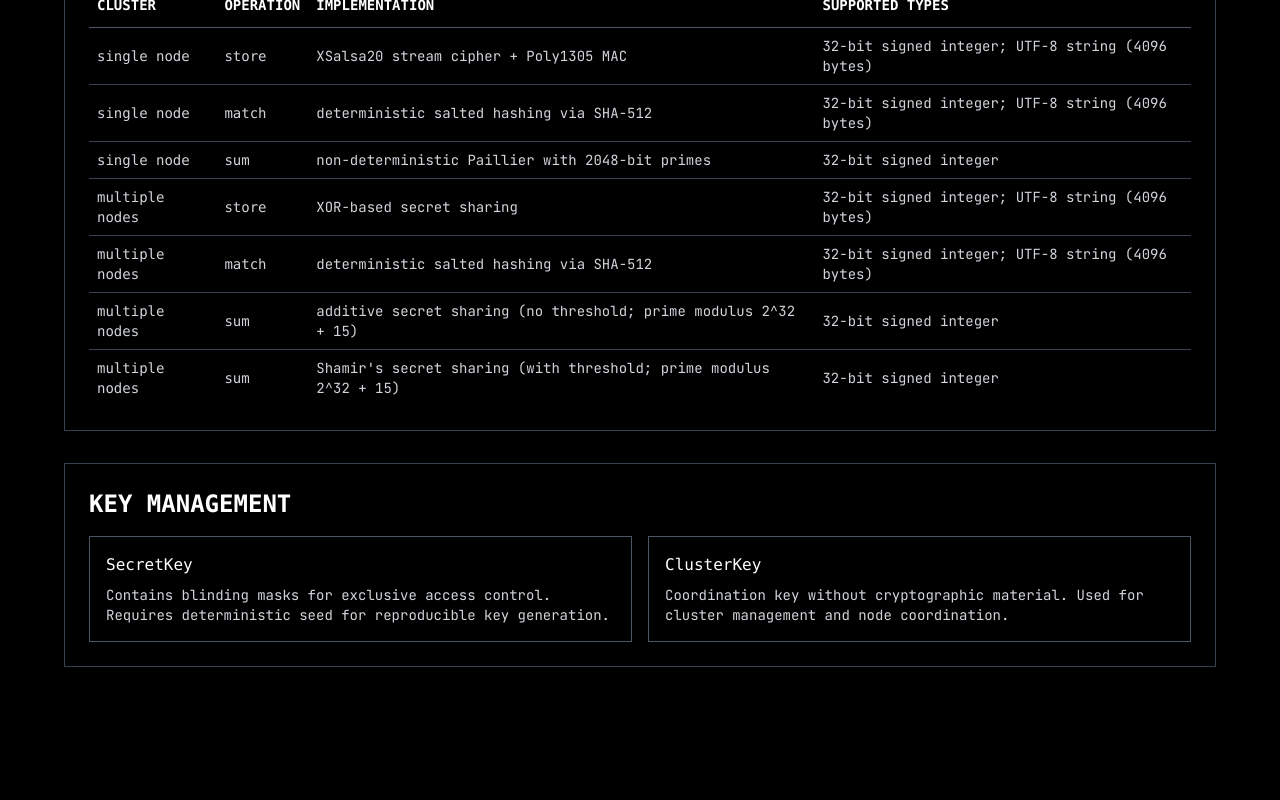
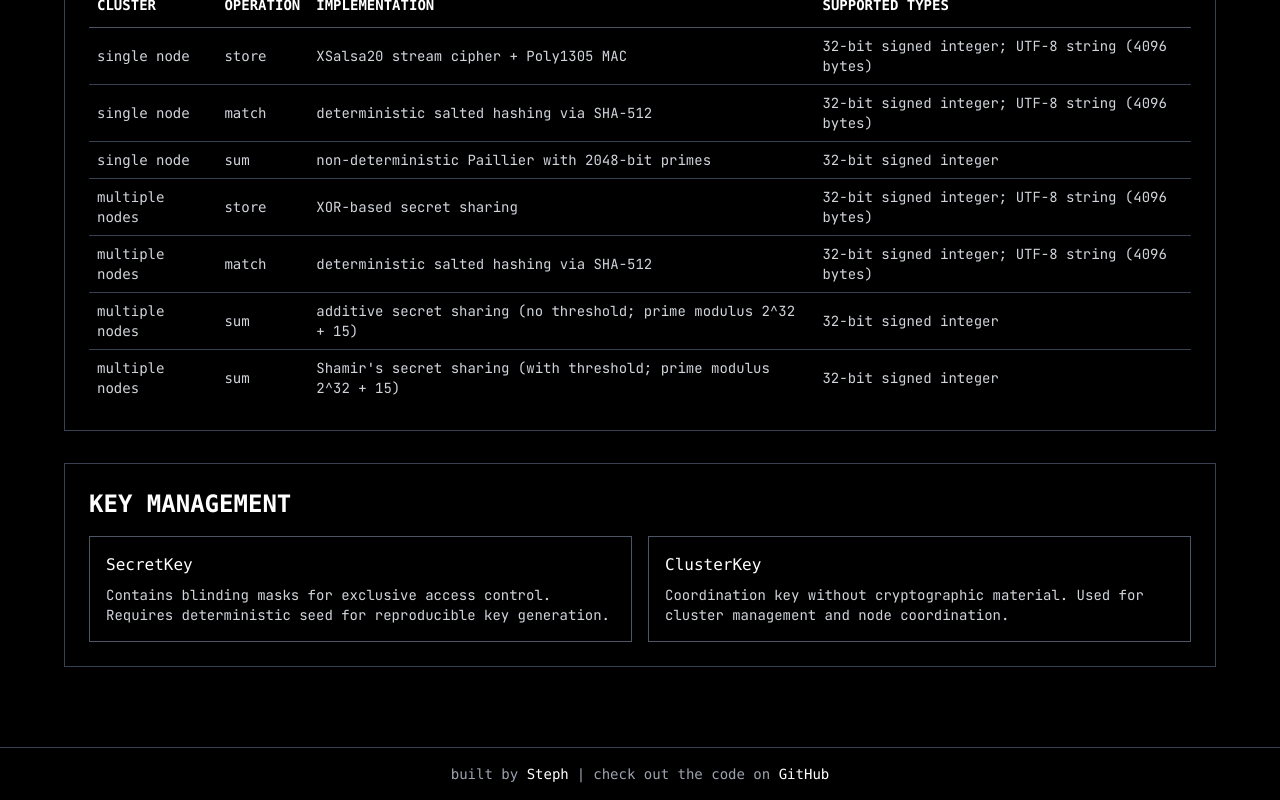
Before and after one commit to oceans404/blindfold-demos, a Next.js app: page / in a window 1280 px wide. Shown: the part 857-1657 px from the top of the page. Before the commit the page ends 1572 px from the top, so only its background shows below. Built offline with nearby package versions, Linux system fonts and the light colour scheme.

Commit message:
add footer

```diff
--- a/app/layout.tsx
+++ b/app/layout.tsx
@@ -39,16 +39,36 @@ export default function RootLayout({
               >
                 MATCH
               </a>
-              <a
-                href="/sum"
-                className="hover:text-gray-300 transition-colors"
-              >
+              <a href="/sum" className="hover:text-gray-300 transition-colors">
                 SUM
               </a>
             </div>
           </div>
         </nav>
         <main className="container mx-auto p-4 min-h-screen">{children}</main>
+        <footer className="border-t border-gray-700 p-4 mt-8">
+          <div className="container mx-auto text-center text-sm text-gray-400 font-mono">
+            built by{' '}
+            <a
+              href="https://twitter.com/0ceans404"
+              target="_blank"
+              rel="noopener noreferrer"
+              className="text-white hover:text-gray-300 transition-colors"
+            >
+              Steph
+            </a>
+            <span className="mx-2">|</span>
+            check out the code on{' '}
+            <a
+              href="https://github.com/oceans404/blindfold-demos"
+              target="_blank"
+              rel="noopener noreferrer"
+              className="text-white hover:text-gray-300 transition-colors"
+            >
+              GitHub
+            </a>
+          </div>
+        </footer>
       </body>
     </html>
   );
```
